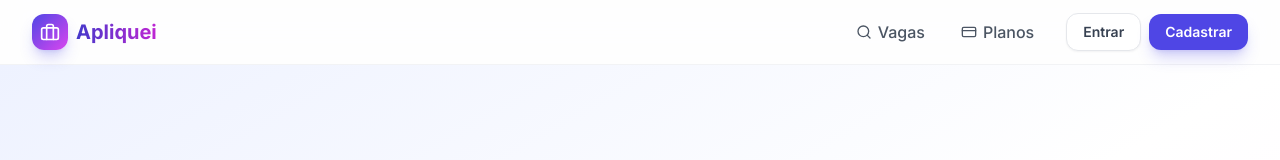
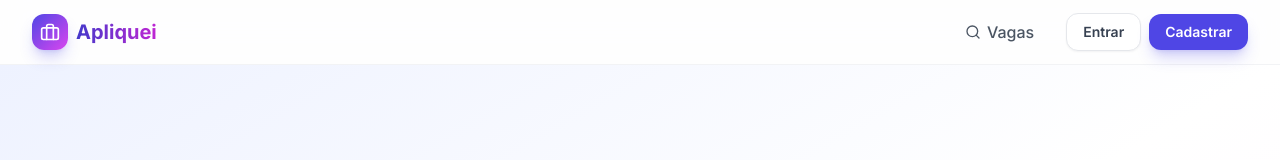
Before and after one commit to RafaHop3/The-Last-LightKeeper, a React (Vite) app in the folder frontend/: page /login in a window 1280 px wide. Shown: the top 160 px of the page. Built offline with nearby package versions, Linux system fonts and the light colour scheme; no server answers.

Commit message:
fix: hide Planos from public nav, show only to logged-in recruiters

```diff
--- a/frontend/src/components/Navbar.jsx
+++ b/frontend/src/components/Navbar.jsx
@@ -33,9 +33,6 @@ export default function Navbar() {
             <Link to="/jobs" className="flex items-center gap-1.5 text-gray-600 hover:text-primary-600 font-medium px-3 py-2 rounded-lg hover:bg-primary-50 transition-all duration-200">
               <Search className="w-4 h-4" /> Vagas
             </Link>
-            <Link to="/pricing" className="flex items-center gap-1.5 text-gray-600 hover:text-primary-600 font-medium px-3 py-2 rounded-lg hover:bg-primary-50 transition-all duration-200">
-              <CreditCard className="w-4 h-4" /> Planos
-            </Link>
                         {user ? (
               <>
                 {user.role === 'admin' && (
@@ -44,9 +41,14 @@ export default function Navbar() {
                   </Link>
                 )}
                 {user.role === 'recruiter' && (
+                  <>
+                    <Link to="/pricing" className="flex items-center gap-1.5 text-gray-600 hover:text-primary-600 font-medium px-3 py-2 rounded-lg hover:bg-primary-50 transition-all duration-200">
+                      <CreditCard className="w-4 h-4" /> Planos
+                    </Link>
                     <Link to="/recruiter" className="flex items-center gap-1.5 text-gray-600 hover:text-primary-600 font-medium px-3 py-2 rounded-lg hover:bg-primary-50 transition-all duration-200">
                       <LayoutDashboard className="w-4 h-4" /> Dashboard
                     </Link>
+                  </>
                 )}
                 <div className="flex items-center gap-2 ml-2 pl-3 border-l border-gray-200">
                   <div className="w-8 h-8 bg-gradient-to-br from-primary-100 to-accent-100 rounded-full flex items-center justify-center">
@@ -79,9 +81,6 @@ export default function Navbar() {
           <Link to="/jobs" onClick={() => setMenuOpen(false)} className="block px-3 py-2 rounded-lg hover:bg-gray-50 font-medium text-gray-700">
             Vagas
           </Link>
-          <Link to="/pricing" onClick={() => setMenuOpen(false)} className="block px-3 py-2 rounded-lg hover:bg-gray-50 font-medium text-gray-700">
-            Planos
-          </Link>
                     {user ? (
             <>
               {user.role === 'admin' && (
@@ -90,9 +89,14 @@ export default function Navbar() {
                 </Link>
               )}
               {user.role === 'recruiter' && (
+                <>
+                  <Link to="/pricing" onClick={() => setMenuOpen(false)} className="block px-3 py-2 rounded-lg hover:bg-gray-50 font-medium text-gray-700">
+                    Planos
+                  </Link>
                   <Link to="/recruiter" onClick={() => setMenuOpen(false)} className="block px-3 py-2 rounded-lg hover:bg-gray-50 font-medium text-gray-700">
                     Dashboard
                   </Link>
+                </>
               )}
               <div className="pt-2 border-t border-gray-100">
                 <div className="flex items-center gap-2 px-3 py-2">
```
Lines whose indentation alone changed are shown as unchanged.
